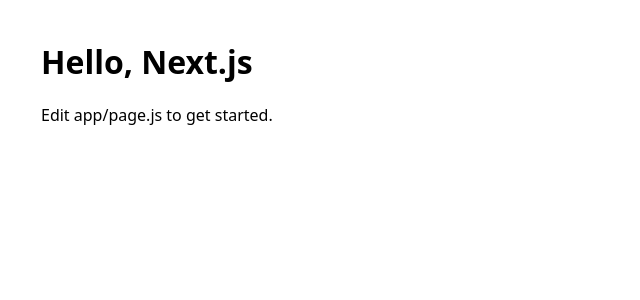
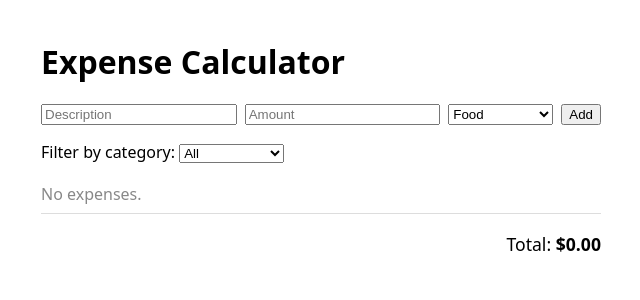
Before and after one commit to nivink-tech/expense-calculator, a Next.js app: page / in a window 1280 px wide. Shown: the top 300 px of the page, without its empty margins (319-959 px from the left). Built offline with nearby package versions, Linux system fonts and the light colour scheme.

Commit message:
Add expense calculator with category filter
Co-Authored-By: Claude Sonnet 5.5 <noreply@anthropic.com>

```diff
--- /dev/null
+++ b/app/expense-calculator.js
@@ -0,0 +1,95 @@
+"use client";
+
+import { useState } from "react";
+
+const CATEGORIES = ["Food", "Transport", "Housing", "Entertainment", "Other"];
+
+const formatter = new Intl.NumberFormat("en-US", {
+  style: "currency",
+  currency: "USD",
+});
+
+export default function ExpenseCalculator() {
+  const [expenses, setExpenses] = useState([]);
+  const [description, setDescription] = useState("");
+  const [amount, setAmount] = useState("");
+  const [category, setCategory] = useState(CATEGORIES[0]);
+  const [filter, setFilter] = useState("All");
+
+  function addExpense(e) {
+    e.preventDefault();
+    const value = parseFloat(amount);
+    if (!description.trim() || !(value > 0)) return;
+    setExpenses((prev) => [
+      ...prev,
+      { id: crypto.randomUUID(), description: description.trim(), amount: value, category },
+    ]);
+    setDescription("");
+    setAmount("");
+  }
+
+  function removeExpense(id) {
+    setExpenses((prev) => prev.filter((x) => x.id !== id));
+  }
+
+  const visible =
+    filter === "All" ? expenses : expenses.filter((x) => x.category === filter);
+  const total = visible.reduce((sum, x) => sum + x.amount, 0);
+
+  return (
+    <section>
+      <form onSubmit={addExpense} className="form">
+        <input
+          placeholder="Description"
+          value={description}
+          onChange={(e) => setDescription(e.target.value)}
+        />
+        <input
+          type="number"
+          min="0"
+          step="0.01"
+          placeholder="Amount"
+          value={amount}
+          onChange={(e) => setAmount(e.target.value)}
+        />
+        <select value={category} onChange={(e) => setCategory(e.target.value)}>
+          {CATEGORIES.map((c) => (
+            <option key={c}>{c}</option>
+          ))}
+        </select>
+        <button type="submit">Add</button>
+      </form>
+
+      <label className="filter">
+        Filter by category:{" "}
+        <select value={filter} onChange={(e) => setFilter(e.target.value)}>
+          <option>All</option>
+          {CATEGORIES.map((c) => (
+            <option key={c}>{c}</option>
+          ))}
+        </select>
+      </label>
+
+      <ul className="list">
+        {visible.length === 0 && <li className="empty">No expenses.</li>}
+        {visible.map((x) => (
+          <li key={x.id}>
+            <span>
+              {x.description} <small>({x.category})</small>
+            </span>
+            <span>
+              {formatter.format(x.amount)}{" "}
+              <button onClick={() => removeExpense(x.id)} aria-label="Remove">
+                ×
+              </button>
+            </span>
+          </li>
+        ))}
+      </ul>
+
+      <p className="total">
+        Total{filter !== "All" ? ` (${filter})` : ""}: <strong>{formatter.format(total)}</strong>
+      </p>
+    </section>
+  );
+}
--- a/app/globals.css
+++ b/app/globals.css
@@ -8,3 +8,41 @@ main {
   margin: 40px auto;
   padding: 0 16px;
 }
+
+.form {
+  display: flex;
+  gap: 8px;
+  flex-wrap: wrap;
+  margin-bottom: 16px;
+}
+
+.form input {
+  flex: 1 1 120px;
+}
+
+.filter {
+  display: block;
+  margin-bottom: 12px;
+}
+
+.list {
+  list-style: none;
+  padding: 0;
+  margin: 0;
+}
+
+.list li {
+  display: flex;
+  justify-content: space-between;
+  padding: 8px 0;
+  border-bottom: 1px solid #ddd;
+}
+
+.empty {
+  color: #888;
+}
+
+.total {
+  text-align: right;
+  font-size: 1.1rem;
+}
--- a/app/page.js
+++ b/app/page.js
@@ -1,8 +1,10 @@
+import ExpenseCalculator from "./expense-calculator";
+
 export default function Home() {
   return (
     <main>
-      <h1>Hello, Next.js</h1>
-      <p>Edit app/page.js to get started.</p>
+      <h1>Expense Calculator</h1>
+      <ExpenseCalculator />
     </main>
   );
 }
```
